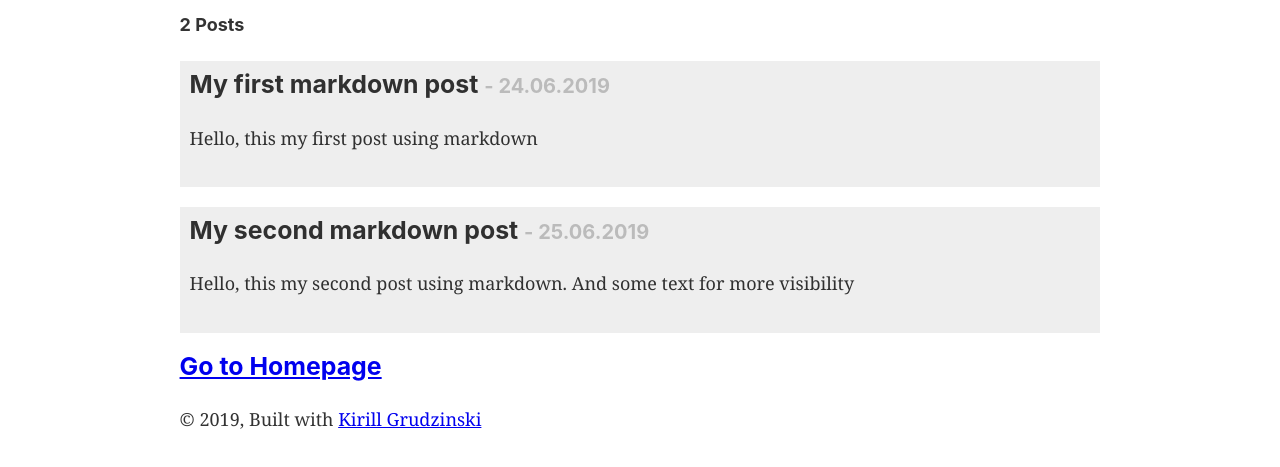
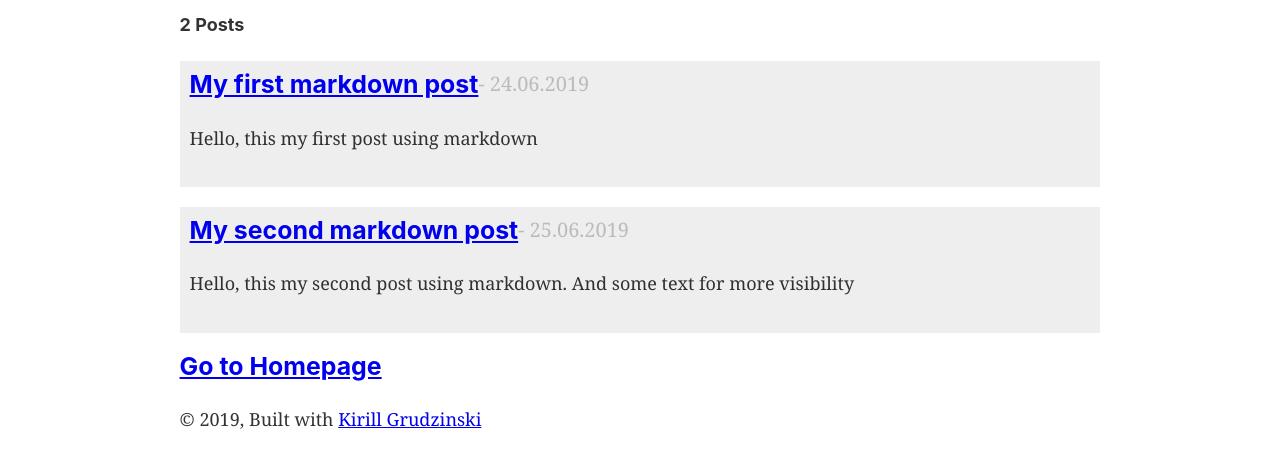
Before and after one commit to 604karev/gatsby-garb, a Gatsby site: page /blog in a window 1280 px wide. Shown: the part 179-646 px from the top of the page. Built offline with nearby package versions, Linux system fonts and the light colour scheme; Gatsby itself is replaced by a stand-in of ours.

Commit message:
learning gatsby

```diff
--- a/src/pages/blog.js
+++ b/src/pages/blog.js
@@ -14,6 +14,9 @@ export default () => {
                             data
                         }
                         excerpt
+                        fields{
+                            slug
+                        }
                     }
                 }
                 totalCount
@@ -40,13 +43,18 @@ export default () => {
                                             padding: '10px',
                                             margin: '10px auto 20px'
                                         }} key={node.id}>
-                                            <h3>{node.frontmatter.title} <span
+                                            <Link
+                                                style={{float: 'left'}}
+                                                to={`/posts/${node.fields.slug}`}>
+                                                <h3>{node.frontmatter.title}</h3>
+                                            </Link>
+                                            <span
                                                 style={{
                                                     color: '#bbb',
-                                                    fontSize: '20px'
+                                                    fontSize: '20px',
+
                                                 }}> - {node.frontmatter.data}</span>
-                                            </h3>
-                                            <p>{node.excerpt}</p>
+                                            <p style={{clear: 'left'}}>{node.excerpt}</p>
 
                                         </div>)
                                 }
```
